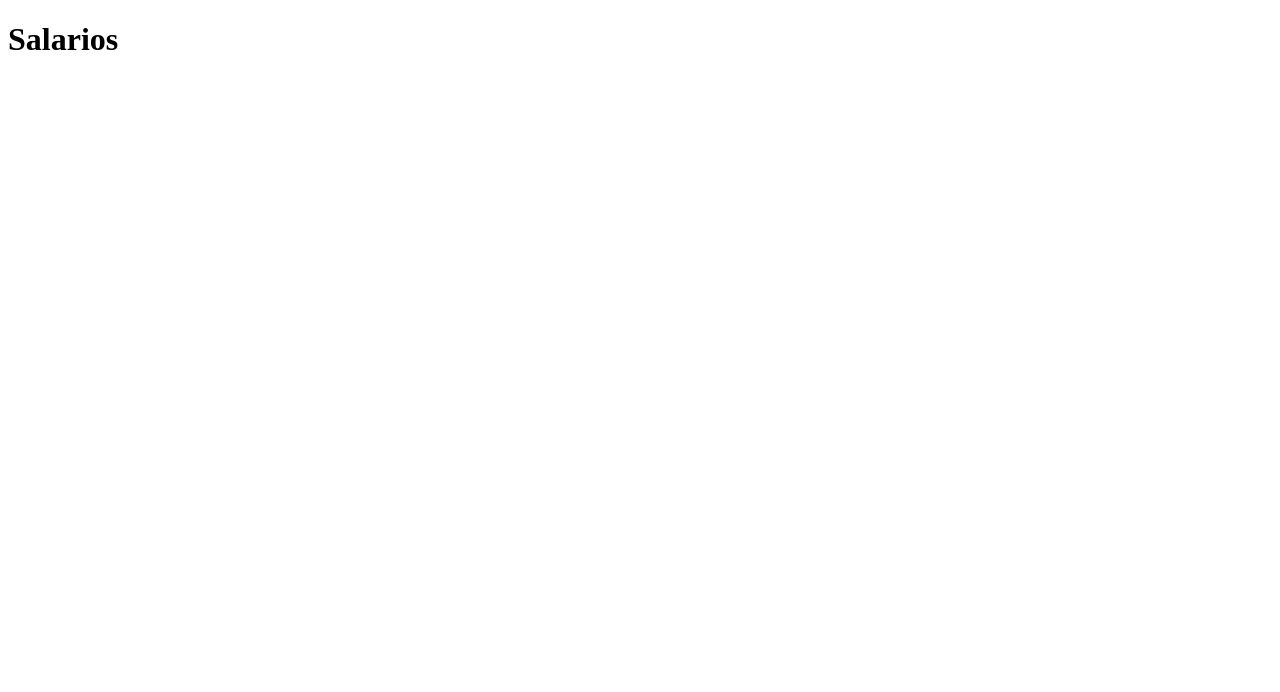
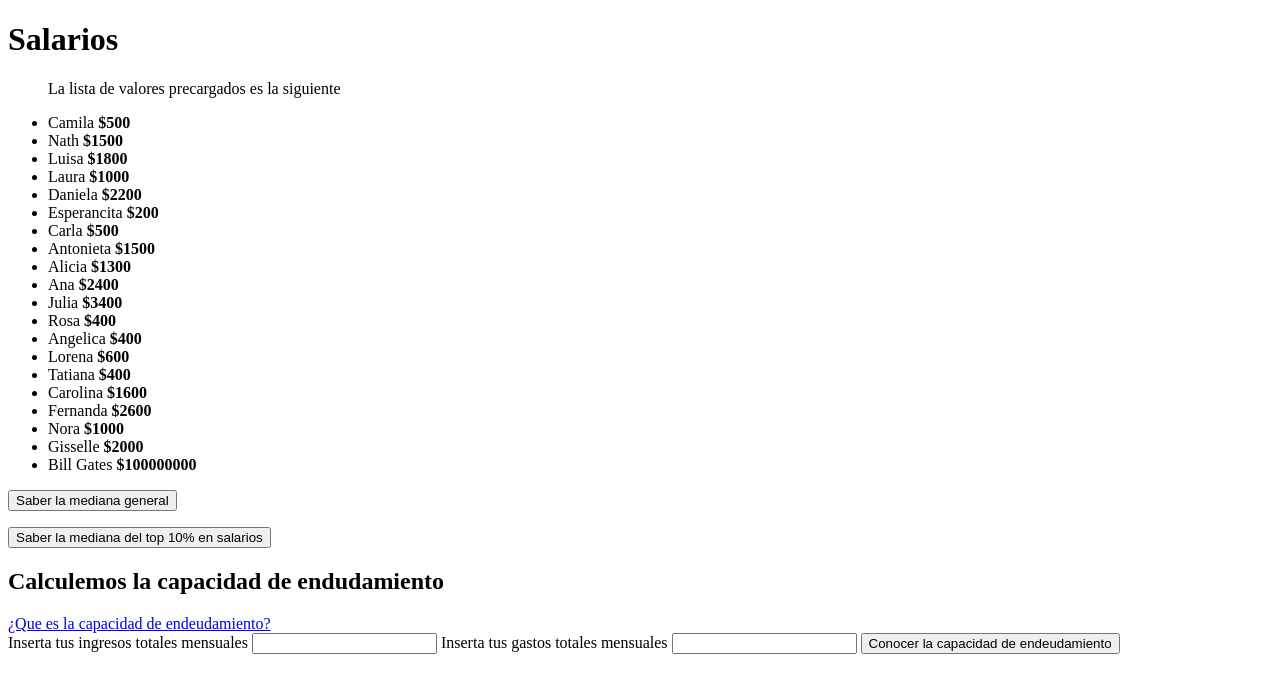
Before and after one commit to Charlyperez04/curso-practico-javascript, a plain HTML site: page salarios.html in a window 1280 px wide. Drawn offline with Linux system fonts and the light colour scheme.

Commit message:
Finalizamos JavaScript

```diff
--- a/analisis.js
+++ b/analisis.js
@@ -50,3 +50,24 @@ const medianaTop10Col=medianaSalarios(salariosColTop10);
 
 
 console.log({medianaGeneralCol, medianaTop10Col});
+function medianaGeneral(){
+    const mediana1=document.getElementById("mediana1");
+    mediana1.innerText="La mediana general es de " + medianaGeneralCol;
+}
+function medianaTop10(){
+    const mediana2=document.getElementById("mediana2");
+    mediana2.innerText="La mediana general es de " + medianaTop10Col;
+}
+//Codigo de la obtencion de la capacidad de endeudamiento
+function capEndeudamiento(){
+    const ingresos=document.getElementById("inputIngresos");
+    const ingresos1=Number(ingresos.value);
+    const gastos=document.getElementById("inputGastos");
+    const gastos1=Number(gastos.value);
+    const capacidad=(ingresos1-gastos1)*0.35;
+    const endeudamiento=document.getElementById("endeudamiento");
+    if(capacidad<0){
+     endeudamiento.innerText="No tienes capacidad de endeudamiento"
+    } else{
+    endeudamiento.innerText="Tu capacidad de endeudamiento mensual es de "+capacidad;}
+}
--- a/salarios.html
+++ b/salarios.html
@@ -5,10 +5,53 @@
     <meta http-equiv="X-UA-Compatible" content="IE=edge">
     <meta name="viewport" content="width=device-width, initial-scale=1.0">
     <title>Salarios</title>
+    <script src="./salarios.js"></script>
+    <script src="./analisis.js"></script>
 </head>
 <body>
     <h1>Salarios</h1>
-    <script src="./salarios.js"></script>
-    <script src="./analisis.js"></script>
+    <aside>
+        <ul>
+            <p>La lista de valores precargados es la siguiente</p>
+            <li>Camila <strong>$500</strong></li>
+            <li>Nath <strong>$1500</strong></li>
+            <li>Luisa <strong>$1800</strong></li>
+            <li>Laura <strong>$1000</strong></li>
+            <li>Daniela <strong>$2200</strong></li>
+            <li>Esperancita <strong>$200</strong></li>
+            <li>Carla <strong>$500</strong></li>
+            <li>Antonieta <strong>$1500</strong></li>
+            <li>Alicia <strong>$1300</strong></li>
+            <li>Ana <strong>$2400</strong></li>
+            <li>Julia <strong>$3400</strong></li>
+            <li>Rosa <strong>$400</strong></li>
+            <li>Angelica <strong>$400</strong></li>
+            <li>Lorena <strong>$600</strong></li>
+            <li>Tatiana <strong>$400</strong></li>
+            <li>Carolina <strong>$1600</strong></li>
+            <li>Fernanda <strong>$2600</strong></li>
+            <li>Nora <strong>$1000</strong></li>
+            <li>Gisselle <strong>$2000</strong></li>
+            <li>Bill Gates <strong>$100000000</strong></li>
+        </ul>
+    </aside>
+    <section>
+        <button type="button" onclick="medianaGeneral()">Saber la mediana general</button>
+        <p id="mediana1"></p>
+    </section>
+    <section>
+        <button type="button" onclick="medianaTop10()">Saber la mediana del top 10% en salarios</button>
+        <p id="mediana2"></p>
+    </section>
+    <h2>Calculemos la capacidad de endudamiento</h2>
+    <a href="https://www.bankinter.com/banca/preguntas-frecuentes/hipotecas/que-es-la-capacidad-de-endeudamiento">¿Que es la capacidad de endeudamiento?</a>
+    <form action="">
+        <label for="inputIngresos">Inserta tus ingresos totales mensuales</label>
+        <input type="number" id="inputIngresos">
+        <label for="inputGastos">Inserta tus gastos totales mensuales</label>
+        <input type="number" id="inputGastos">
+        <button type="button" onclick="capEndeudamiento()">Conocer la capacidad de endeudamiento</button>
+    </form>
+    <p id="endeudamiento"></p>
 </body>
 </html>
```
Also changed, not shown: mediana.js (+13 -24 lines), moda.html (+10 -2 lines), moda.js (+11 -15 lines).
